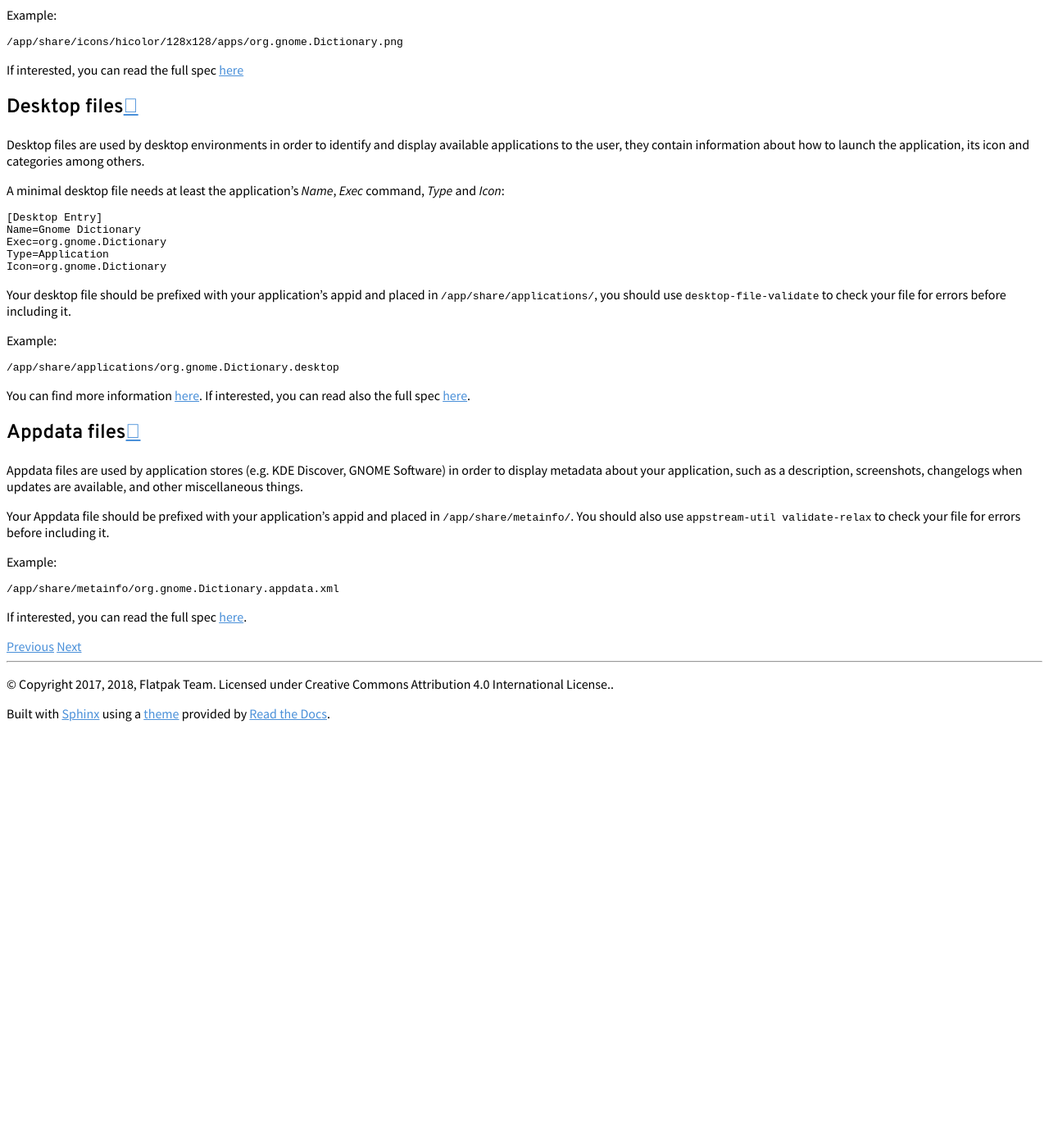
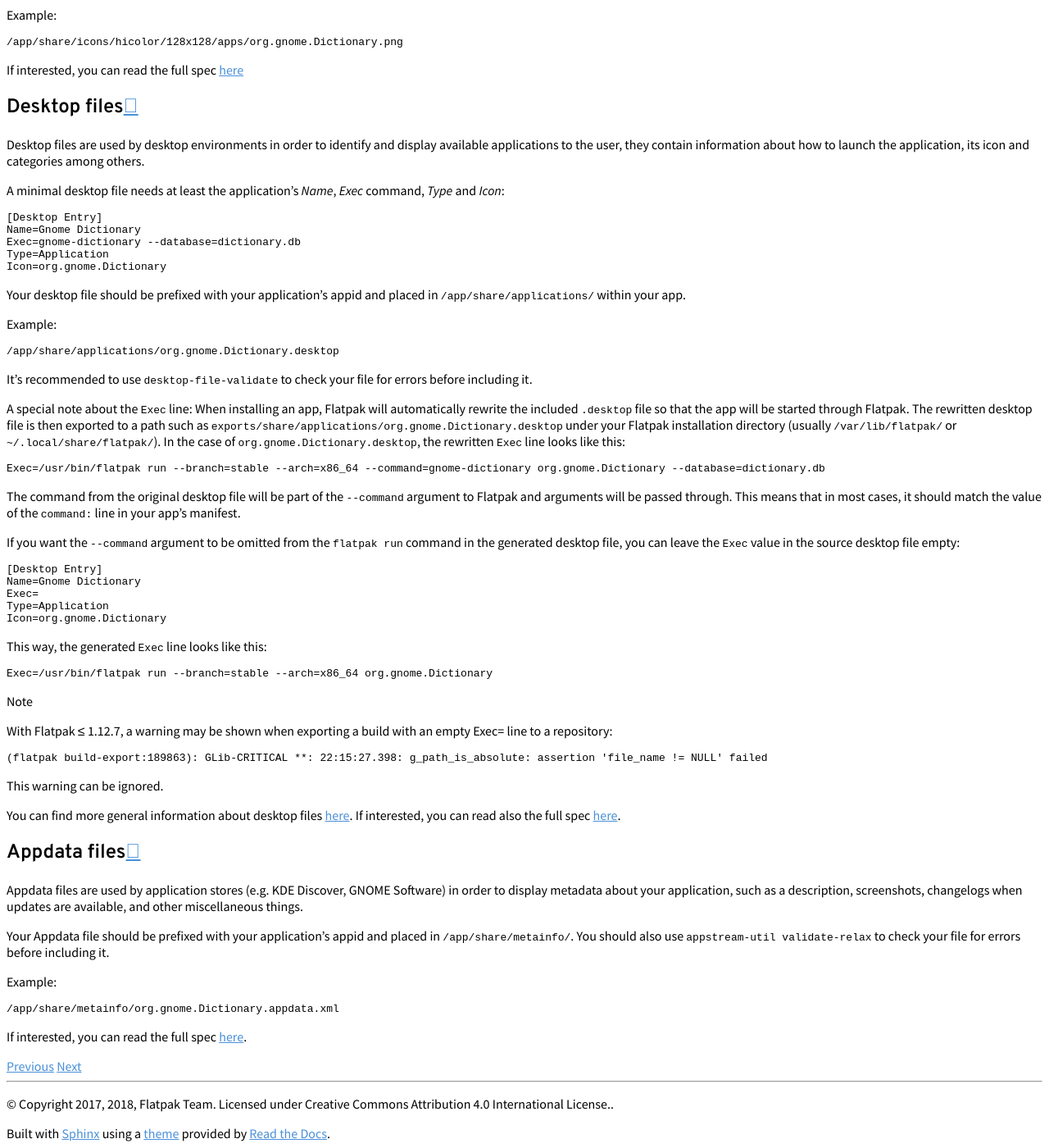
Before and after one commit to flatpak/flatpak-docs, a Sphinx documentation site: the page built from docs/freedesktop-quick-reference.rst, in a window 1280 px wide and 1400 px high, scrolled down 800 px. Shown: the whole window at 82% size. Built offline with Sphinx 7.4.7 and the Read the Docs theme 2.0.0, drawn with Linux system fonts in a browser that asks for light colours; before the commit the page ends 1688 px from its top, so only the background shows below that.

Commit message:
Fix and improve docs about Exec line in desktop files
The old example was wrong. See discussion here:
https://discourse.flathub.org/t/desktop-files-and-the-exec-line/2322

```diff
--- a/docs/freedesktop-quick-reference.rst
+++ b/docs/freedesktop-quick-reference.rst
@@ -37,14 +37,12 @@ command, *Type* and *Icon*:
 
     [Desktop Entry]
     Name=Gnome Dictionary
-    Exec=org.gnome.Dictionary
+    Exec=gnome-dictionary --database=dictionary.db
     Type=Application
     Icon=org.gnome.Dictionary
 
 Your desktop file should be prefixed with your application's appid and
-placed in ``/app/share/applications/``, you should use
-``desktop-file-validate`` to check your file for errors before including
-it.
+placed in ``/app/share/applications/`` within your app.
 
 Example:
 
@@ -52,10 +50,48 @@ Example:
 
     /app/share/applications/org.gnome.Dictionary.desktop
 
-You can find more information
-`here <https://wiki.archlinux.org/index.php/desktop_entries>`__. If
-interested, you can read also the full spec
-`here <https://standards.freedesktop.org/desktop-entry-spec/latest/>`__.
+It's recommended to use ``desktop-file-validate`` to check your file
+for errors before including it.
+
+A special note about the ``Exec`` line: When installing an app, Flatpak will
+automatically rewrite the included ``.desktop`` file so that the app will be
+started through Flatpak. The rewritten desktop file is then exported to a path
+such as ``exports/share/applications/org.gnome.Dictionary.desktop`` under your
+Flatpak installation directory (usually ``/var/lib/flatpak/`` or
+``~/.local/share/flatpak/``). In the case of ``org.gnome.Dictionary.desktop``,
+the rewritten ``Exec`` line looks like this::
+
+    Exec=/usr/bin/flatpak run --branch=stable --arch=x86_64 --command=gnome-dictionary org.gnome.Dictionary --database=dictionary.db
+
+The command from the original desktop file will be part of the
+``--command`` argument to Flatpak and arguments will be passed through.
+This means that in most cases, it should match the value of the
+``command:`` line in your app's manifest.
+
+If you want the ``--command`` argument to be omitted from the ``flatpak
+run`` command in the generated desktop file, you can leave the ``Exec``
+value in the source desktop file empty::
+
+    [Desktop Entry]
+    Name=Gnome Dictionary
+    Exec=
+    Type=Application
+    Icon=org.gnome.Dictionary
+
+This way, the generated ``Exec`` line looks like this::
+
+    Exec=/usr/bin/flatpak run --branch=stable --arch=x86_64 org.gnome.Dictionary
+
+.. note:: With Flatpak ≤ 1.12.7, a warning may be shown when exporting a build with an empty Exec= line to a repository::
+
+      (flatpak build-export:189863): GLib-CRITICAL **: 22:15:27.398: g_path_is_absolute: assertion 'file_name != NULL' failed
+
+    This warning can be ignored.
+
+You can find more general information about desktop files `here
+<https://wiki.archlinux.org/index.php/desktop_entries>`__. If
+interested, you can read also the full spec `here
+<https://standards.freedesktop.org/desktop-entry-spec/latest/>`__.
 
 Appdata files
 -------------
```
